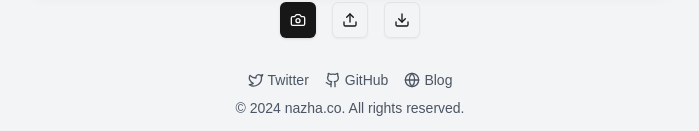
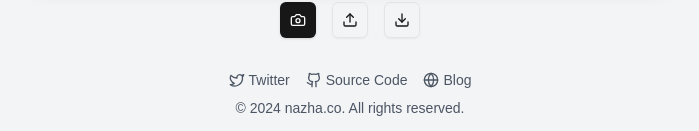
Before and after one commit to maoxiaoke/ascii-image, a Next.js app: page / in a window 1280 px wide. Shown: the part 810-941 px from the top of the page, without its empty margins (290-989 px from the left). Built offline with nearby package versions, Linux system fonts and the light colour scheme.

Commit message:
readme by cursor

```diff
--- a/app/components/Footer.tsx
+++ b/app/components/Footer.tsx
@@ -9,9 +9,9 @@ export default function Footer() {
           <Twitter className="w-4 h-4 mr-1" />
           <span>Twitter</span>
         </Link>
-        <Link href="https://github.com/xiaokedada" className="hover:text-gray-900 flex items-center">
+        <Link href="https://github.com/maoxiaoke/ascii-image" className="hover:text-gray-900 flex items-center">
           <Github className="w-4 h-4 mr-1" />
-          <span>GitHub</span>
+          <span>Source Code</span>
         </Link>
         <Link href="https://nazha.co" className="hover:text-gray-900 flex items-center">
           <Globe className="w-4 h-4 mr-1" />
```
Also changed, not shown: 1 other file (tests, documents, lock files or other folders).
